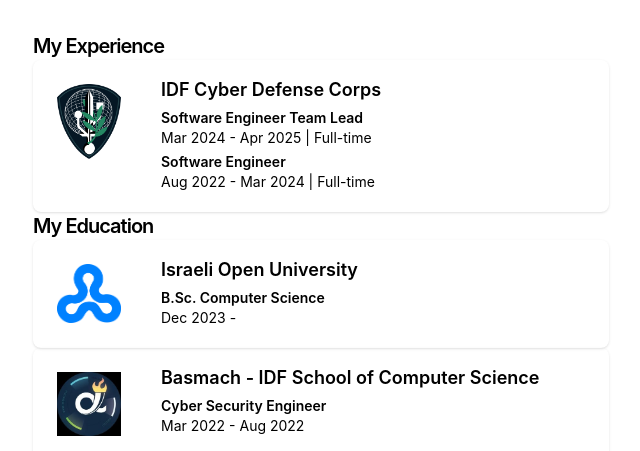
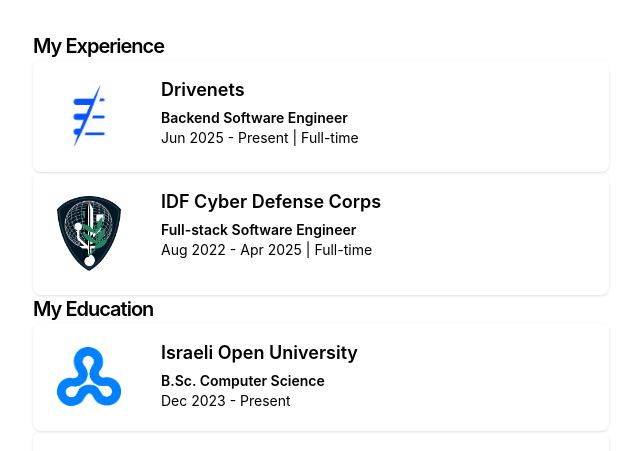
Before and after one commit to HanochY/Portfolio, a Next.js app: page / in a window 1280 px wide. Shown: the part 312-763 px from the top of the page, without its empty margins (319-959 px from the left). Built offline with nearby package versions, Linux system fonts and the light colour scheme.

Commit message:
chore: update experience

```diff
--- a/app/page.tsx
+++ b/app/page.tsx
@@ -17,17 +17,19 @@
         }
       </p>
       <CardSection title='My Experience'>
+        <Card title="Drivenets" imageSource="/assets/images/dn.png">
+        <h3 className="mt-1 font-semibold">Backend Software Engineer</h3>
+        <p className="mb-1">Jun 2025 - Present | Full-time</p>
+        </Card>
         <Card title="IDF Cyber Defense Corps" imageSource="/assets/images/cyber-defense-idf.png">
-        <h3 className="mt-1 font-semibold">Software Engineer Team Lead</h3>
-        <p className="mb-1">Mar 2024 - Apr 2025 | Full-time</p>
-        <h3 className="mt-1 font-semibold">Software Engineer</h3>
-        <p className="mb-1">Aug 2022 - Mar 2024 | Full-time</p>
+        <h3 className="mt-1 font-semibold">Full-stack Software Engineer</h3>
+        <p className="mb-1">Aug 2022 - Apr 2025 | Full-time</p>
         </Card>
       </CardSection>
       <CardSection title='My Education'>
       <Card title="Israeli Open University" imageSource="/assets/images/openu.png">
         <h3 className="mt-1 font-semibold">B.Sc. Computer Science</h3>
-        <p className="mb-1">Dec 2023 - </p>
+        <p className="mb-1">Dec 2023 - Present</p>
         </Card>
         <Card title="Basmach - IDF School of Computer Science" imageSource="/assets/images/BSMCH.jpg">
         <h3 className="mt-1 font-semibold">Cyber Security Engineer</h3>
```
Also changed, not shown: tsconfig.json (+17 -5 lines), public/assets/images/dn.png (added).
